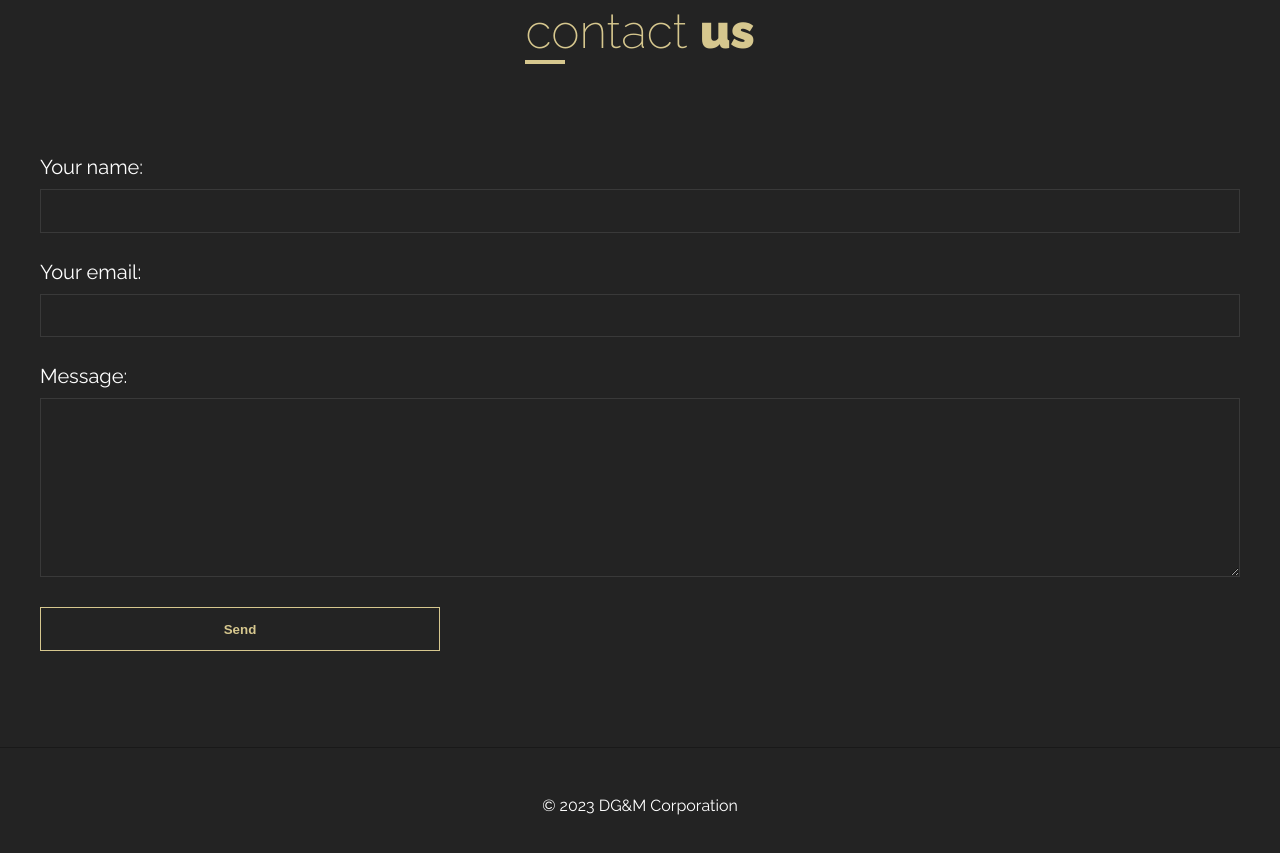
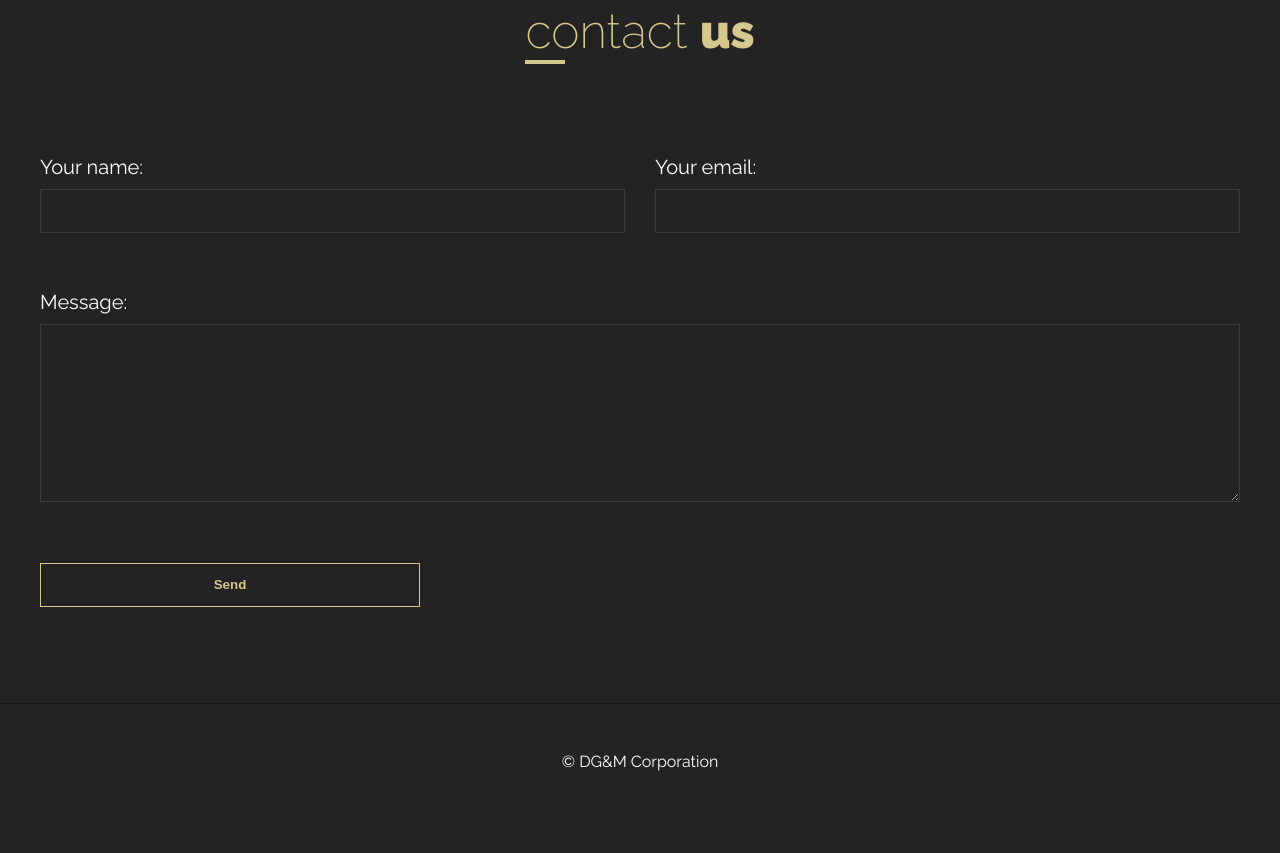
Before and after one commit to Krystian-Kamer/grid_money_rain, a plain HTML site: page index.html in a window 1280 px wide. Shown: the part 4924-5777 px from the top of the page. After the commit the page ends 5743 px from the top, so only its background shows below. Drawn offline with Linux system fonts and the light colour scheme; files whose address does not match are found by name.

Commit message:
ended project

```diff
--- a/index.html
+++ b/index.html
@@ -122,7 +122,7 @@
             </section>
         </div>
 
-        <section class="plans">
+        <section class="plans" id="plan">
             <div class="wrapper">
                 <h2 class="section-title">plan your<span> future</span></h2>
 
@@ -222,8 +222,8 @@
                         <input type="text" id="name">
                     </div>
                     <div class="contact__form-box">
-                        <label for="mail">Your email:</label>
-                        <input type="mail" id="mail">
+                        <label for="email">Your email:</label>
+                        <input type="email" id="email">
                     </div>
                     <div class="contact__form-box">
                         <label for="msg">Message:</label>
--- a/js/main.js
+++ b/js/main.js
@@ -1,20 +1,22 @@
 const navMobile = document.querySelector('.nav-mobile')
 const navBtn = document.querySelector('.hamburger')
 const footerYear = document.querySelector('.footer__year')
-
-
-
+const allNavItems = document.querySelectorAll('.nav__link')
 
 const handleNav = () => {
-	navBtn.classList.toggle('is-active');
-	navMobile.classList.toggle('nav-mobile--active');
+	navBtn.classList.toggle('is-active')
+	navMobile.classList.toggle('nav-mobile--active')
 
+	allNavItems.forEach(item => {
+		item.addEventListener('click', () => {
+			navMobile.classList.remove('nav-mobile--active')
+			navBtn.classList.remove('is-active')
+		})
+	})
 }
 
-
-
-
 navBtn.addEventListener('click', handleNav)
+allNavItems.addEventListener('click', handleLink)
 
 const handleCurrentYear = () => {
 	const year = new Date().getFullYear()
--- a/sass/_medium.scss
+++ b/sass/_medium.scss
@@ -69,4 +69,28 @@
 			}
 		}
 	}
+
+	.contact {
+		&__form {
+			gap: 30px;
+		}
+
+		&__form-box {
+			&:nth-child(1) {
+				grid-column: 1/4;
+				grid-row: 1/2;
+			}
+			&:nth-child(2) {
+				grid-column: 4/7;
+				grid-row: 1/2;
+			}
+			&:nth-child(3) {
+				grid-column: 1/-1;
+				grid-row: 2/3;
+			}
+		}
+		&__form-btn {
+			grid-row: 3/4;
+		}
+	}
 }
```
Also changed, not shown: css/style.css, 1 other file.
